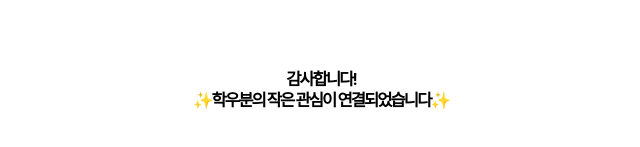
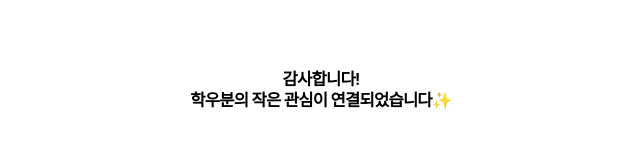
Before and after one commit to hyunjoebrother/INHAbor_freeWiFineZoneWebsite, a Next.js app: page /main in a window 1280 px wide. Shown: the part 421-568 px from the top of the page, without its empty margins (319-959 px from the left). Built offline with nearby package versions, Linux system fonts and the light colour scheme.

Commit message:
feat: implement Tutorial Pages2

```diff
--- a/components/LoginModal/index.jsx
+++ b/components/LoginModal/index.jsx
@@ -67,7 +67,7 @@ export default function LoginModal() {
 
   const requestLogin = () => {
     setActive((active) => !active);
-    if (password === "fine0517byMei") {
+    if (password === "lol") {
       {
         console.log("연결성공");
         active && <Toast msg={"연결에 성공했습니다."} width={"100%"} />;
--- a/components/Tutorial/components/AnimationA.jsx
+++ b/components/Tutorial/components/AnimationA.jsx
@@ -19,9 +19,9 @@ const Slider = styled.img`
   margin-top: -20px;
   height: 200px;
   animation-name: ${(props) => props.animation && moveLeft};
-  animation-duration: 4s;
-  animation-iteration-count: 1;
-  animation-delay: 0.5s;
+  animation-duration: 6s;
+  animation-iteration-count: 2;
+  animation-delay: 0s;
   animation-fill-mode: forwards;
 `;
 
--- a/components/Tutorial/components/Template.jsx
+++ b/components/Tutorial/components/Template.jsx
@@ -14,8 +14,8 @@ const Title = styled.div`
   font-size: 16.6px;
   text-align: center;
   line-height: 1.3;
-  letter-spacing: -2px;
   font-weight: 600;
+  letter-spacing: -0.8px;
 `;
 
 const StyledTitle = styled.div`
@@ -25,7 +25,6 @@ const StyledTitle = styled.div`
   text-align: center;
   font-weight: 600;
   line-height: 1.3;
-  letter-spacing: -2px;
 `;
 
 const Subtitle = styled.div`
--- a/components/Tutorial/index.jsx
+++ b/components/Tutorial/index.jsx
@@ -84,7 +84,7 @@ const Tutorial = () => {
               <>
                 감사합니다!
                 <br />
-                ✨학우분의 작은 관심이 연결되었습니다✨
+                학우분의 작은 관심이 연결되었습니다✨
               </>
             }
           />
```
